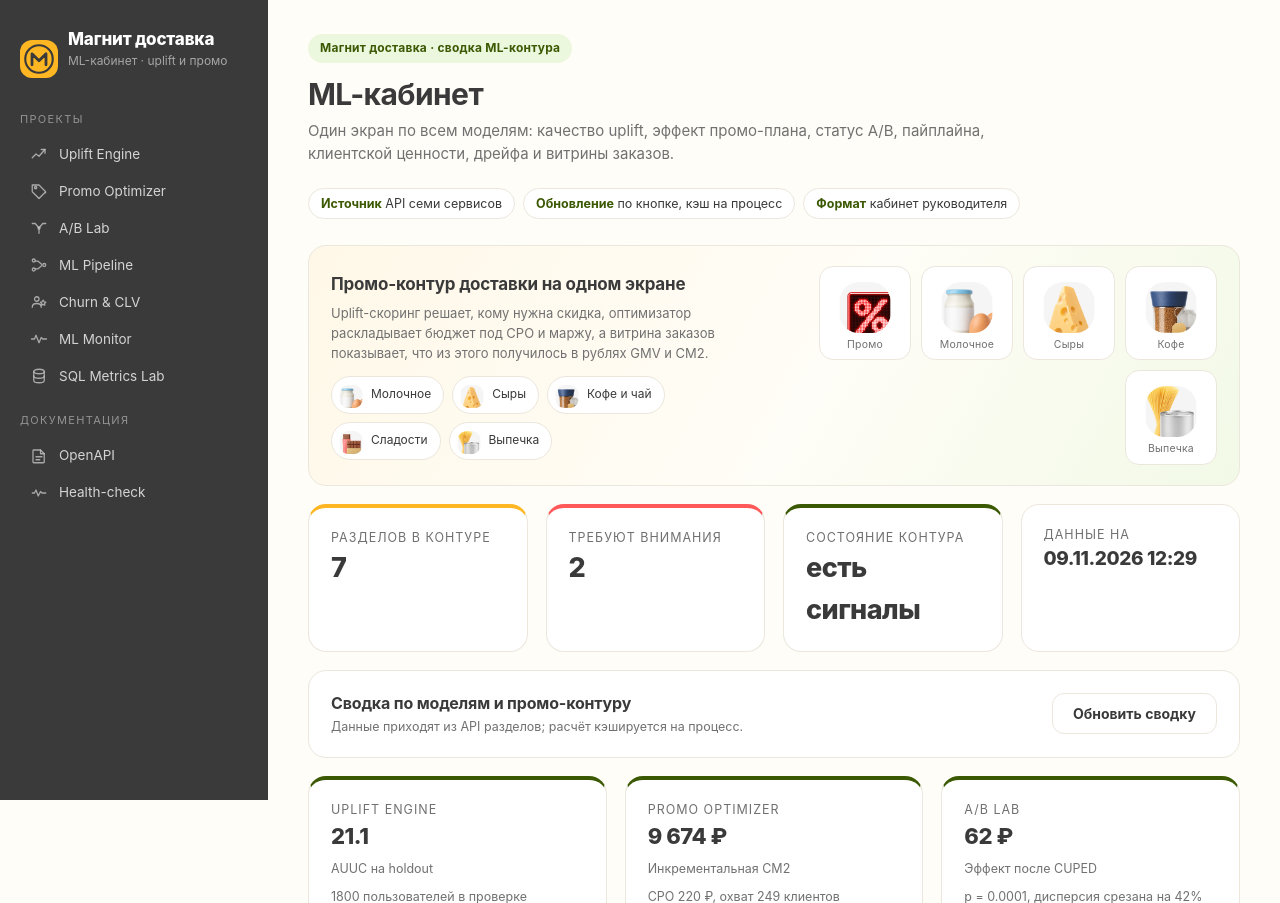
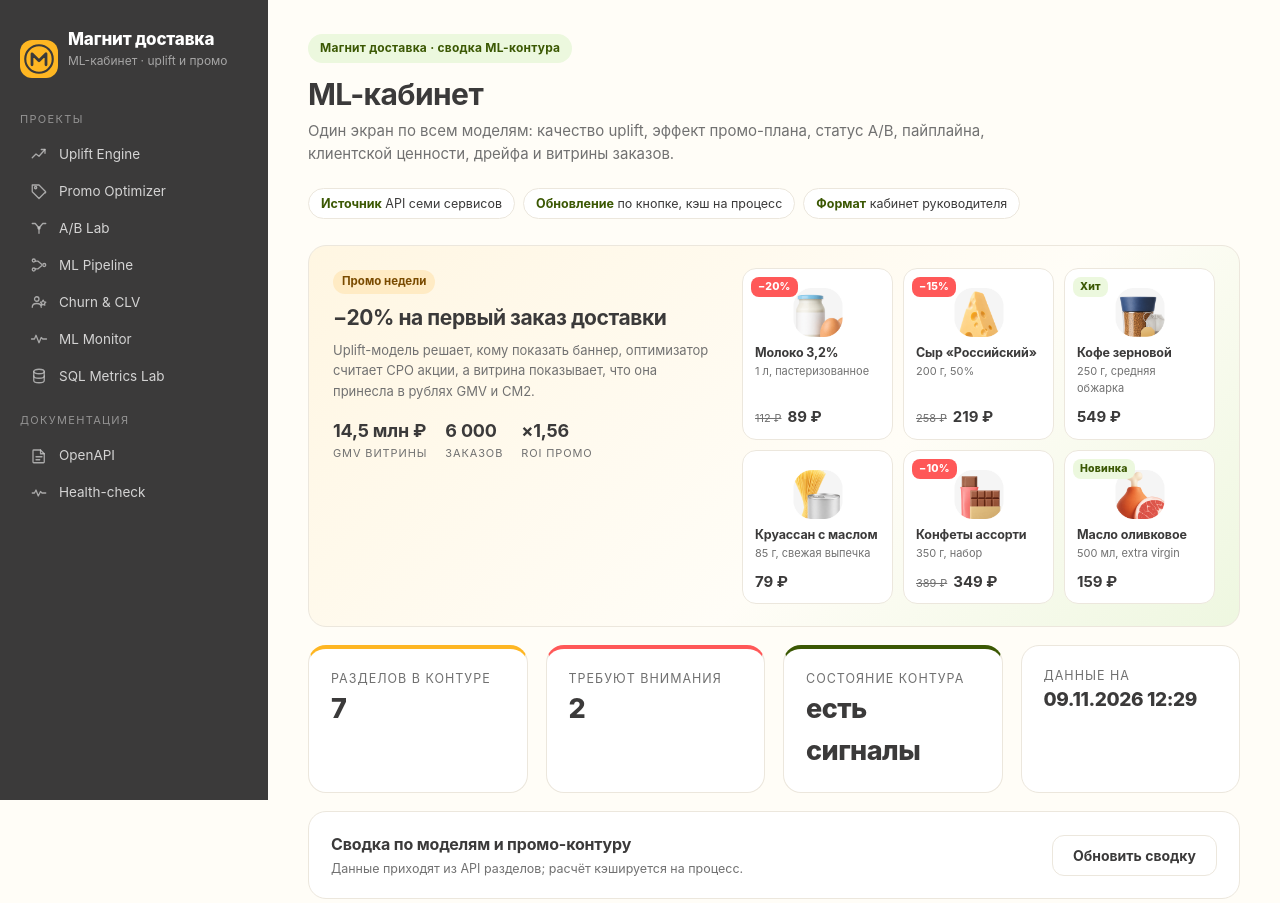
Before and after one commit to kepanasyuke/ml-portfolio, a FastAPI app: page / in a window 1280 px wide. Shown: the top 903 px of the page. Run offline with FastAPI, Linux system fonts and the light colour scheme; data comes from the database, SQL or seed files in the repository.

Commit message:
feat(cabinet): product showcase with prices and promo tags

```diff
--- a/shared/assets/tokens.css
+++ b/shared/assets/tokens.css
@@ -227,3 +227,41 @@ footer { margin-top: 34px; padding-top: 18px; border-top: 1px solid var(--m-line
   .hero-cats { justify-content: flex-start; }
   .appbar .actions .label { display: none; }
 }
+
+/* Продуктовая витрина кабинета: главный блок как полка магазина. */
+.showcase {
+  display: grid; grid-template-columns: 0.9fr 1.1fr; gap: 22px;
+  background: linear-gradient(135deg, #fff6e2 0%, #fffdf7 60%, #eef7e0 100%);
+  border: 1px solid var(--m-line); border-radius: var(--m-radius);
+  padding: 22px 24px; margin-bottom: 18px;
+}
+.showcase-head h2 { margin: 8px 0 6px; font-size: 21px; letter-spacing: -0.02em; }
+.showcase-head p { margin: 0; color: var(--m-ink-soft); font-size: 13px; max-width: 420px; }
+.showcase-metrics { display: flex; gap: 18px; margin-top: 16px; flex-wrap: wrap; }
+.showcase-metrics div { display: flex; flex-direction: column; }
+.showcase-metrics strong { font-size: 18px; letter-spacing: -0.01em; }
+.showcase-metrics span { font-size: 11px; text-transform: uppercase; letter-spacing: 0.08em; color: var(--m-ink-soft); }
+
+.products { display: grid; grid-template-columns: repeat(3, minmax(0, 1fr)); gap: 10px; }
+.product {
+  position: relative; display: flex; flex-direction: column;
+  background: #fff; border: 1px solid var(--m-line); border-radius: 14px;
+  padding: 12px 12px 10px; text-align: left;
+}
+.product img { width: 56px; height: 56px; object-fit: contain; align-self: center; margin-bottom: 8px; }
+.product h3 { margin: 0; font-size: 12.5px; line-height: 1.3; letter-spacing: -0.01em; }
+.product .weight { margin: 2px 0 8px; font-size: 11px; color: var(--m-ink-soft); }
+.product-price { display: flex; align-items: baseline; gap: 6px; margin-top: auto; }
+.product-price s { font-size: 11px; color: var(--m-ink-soft); }
+.product-price strong { font-size: 15px; }
+.product-tag {
+  position: absolute; top: 8px; left: 8px;
+  background: var(--m-coral); color: #fff; border-radius: 8px;
+  padding: 2px 7px; font-size: 10.5px; font-weight: 800; letter-spacing: 0.02em;
+}
+.product-tag.soft { background: var(--m-mint); color: var(--m-green); }
+
+@media (max-width: 1000px) {
+  .showcase { grid-template-columns: 1fr; }
+  .products { grid-template-columns: repeat(2, minmax(0, 1fr)); }
+}
--- a/shared/templates/cabinet.html
+++ b/shared/templates/cabinet.html
@@ -2,27 +2,62 @@
 {% block head %}<script src="{{ root }}/assets/app.js" defer></script>{% endblock %}
 
 {% block content %}
-<div class="hero">
-  <div>
-    <h2>Промо-контур доставки на одном экране</h2>
-    <p>Uplift-скоринг решает, кому нужна скидка, оптимизатор раскладывает бюджет под CPO и маржу,
-      а витрина заказов показывает, что из этого получилось в рублях GMV и CM2.</p>
-    <div class="cat-strip">
-      <figure><img src="{{ root }}/static/img/cat-milk.png" alt="Молочное"><figcaption>Молочное</figcaption></figure>
-      <figure><img src="{{ root }}/static/img/cat-cheese.png" alt="Сыры"><figcaption>Сыры</figcaption></figure>
-      <figure><img src="{{ root }}/static/img/cat-coffee.png" alt="Кофе и чай"><figcaption>Кофе и чай</figcaption></figure>
-      <figure><img src="{{ root }}/static/img/cat-sweets.png" alt="Сладости"><figcaption>Сладости</figcaption></figure>
-      <figure><img src="{{ root }}/static/img/cat-bakery.png" alt="Выпечка"><figcaption>Выпечка</figcaption></figure>
+<section class="showcase">
+  <div class="showcase-head">
+    <span class="badge warn">Промо недели</span>
+    <h2>−20% на первый заказ доставки</h2>
+    <p>Uplift-модель решает, кому показать баннер, оптимизатор считает CPO акции,
+      а витрина показывает, что она принесла в рублях GMV и CM2.</p>
+    <div class="showcase-metrics">
+      <div><strong>14,5 млн ₽</strong><span>GMV витрины</span></div>
+      <div><strong>6 000</strong><span>заказов</span></div>
+      <div><strong>×1,56</strong><span>ROI промо</span></div>
     </div>
   </div>
-  <div class="hero-cats">
-    <figure><img src="{{ root }}/static/img/promo.png" alt="Промо"><figcaption>Промо</figcaption></figure>
-    <figure><img src="{{ root }}/static/img/cat-milk.png" alt="Молочное"><figcaption>Молочное</figcaption></figure>
-    <figure><img src="{{ root }}/static/img/cat-cheese.png" alt="Сыры"><figcaption>Сыры</figcaption></figure>
-    <figure><img src="{{ root }}/static/img/cat-coffee.png" alt="Кофе"><figcaption>Кофе</figcaption></figure>
-    <figure><img src="{{ root }}/static/img/cat-bakery.png" alt="Выпечка"><figcaption>Выпечка</figcaption></figure>
+  <div class="products">
+    <article class="product">
+      <span class="product-tag">−20%</span>
+      <img src="{{ root }}/static/img/cat-milk.png" alt="Молоко">
+      <h3>Молоко 3,2%</h3>
+      <p class="weight">1 л, пастеризованное</p>
+      <div class="product-price"><s>112 ₽</s><strong>89 ₽</strong></div>
+    </article>
+    <article class="product">
+      <span class="product-tag">−15%</span>
+      <img src="{{ root }}/static/img/cat-cheese.png" alt="Сыр">
+      <h3>Сыр «Российский»</h3>
+      <p class="weight">200 г, 50%</p>
+      <div class="product-price"><s>258 ₽</s><strong>219 ₽</strong></div>
+    </article>
+    <article class="product">
+      <span class="product-tag soft">Хит</span>
+      <img src="{{ root }}/static/img/cat-coffee.png" alt="Кофе">
+      <h3>Кофе зерновой</h3>
+      <p class="weight">250 г, средняя обжарка</p>
+      <div class="product-price"><strong>549 ₽</strong></div>
+    </article>
+    <article class="product">
+      <img src="{{ root }}/static/img/cat-bakery.png" alt="Выпечка">
+      <h3>Круассан с маслом</h3>
+      <p class="weight">85 г, свежая выпечка</p>
+      <div class="product-price"><strong>79 ₽</strong></div>
+    </article>
+    <article class="product">
+      <span class="product-tag">−10%</span>
+      <img src="{{ root }}/static/img/cat-sweets.png" alt="Сладости">
+      <h3>Конфеты ассорти</h3>
+      <p class="weight">350 г, набор</p>
+      <div class="product-price"><s>389 ₽</s><strong>349 ₽</strong></div>
+    </article>
+    <article class="product">
+      <span class="product-tag soft">Новинка</span>
+      <img src="{{ root }}/static/img/cat-oil.png" alt="Масло">
+      <h3>Масло оливковое</h3>
+      <p class="weight">500 мл, extra virgin</p>
+      <div class="product-price"><strong>159 ₽</strong></div>
+    </article>
   </div>
-</div>
+</section>
 
 <div class="grid four" style="margin-bottom:18px">
   <div class="card kpi accent">
```
Also changed, not shown: gateway/test_gateway.py (+9 -1 lines), shared/assets/img/cat-alcohol.png (added), shared/assets/img/cat-oil.png (added), 7 other files.
